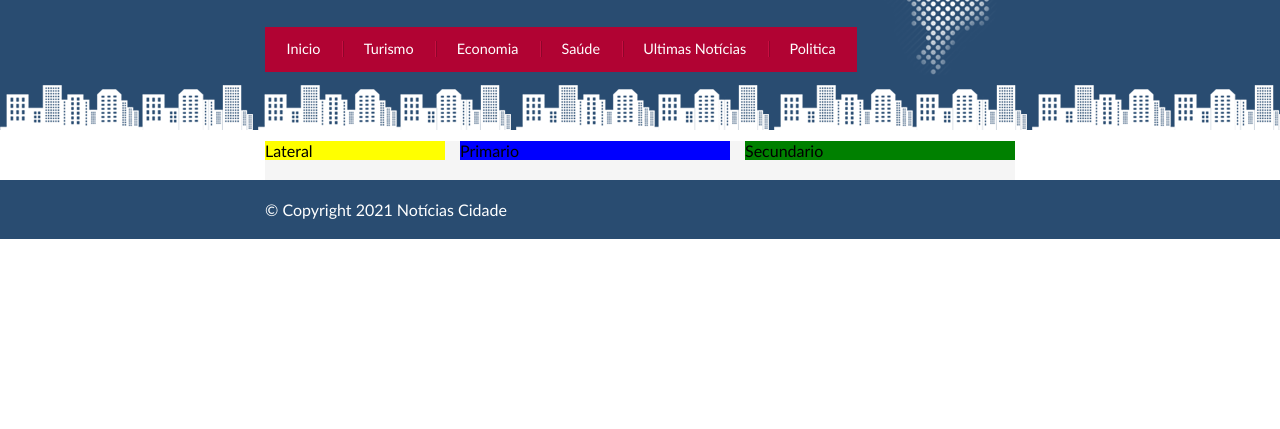
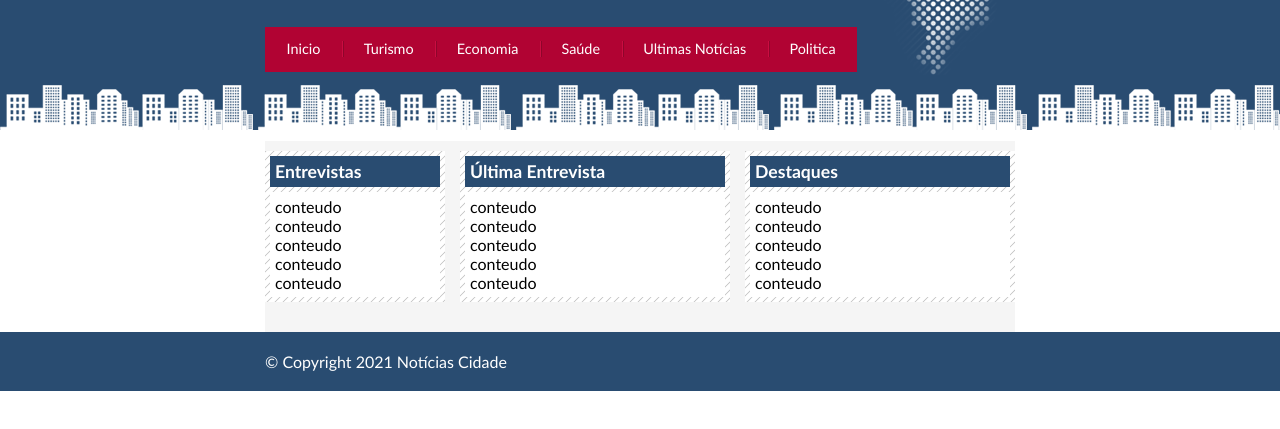
Before and after one commit to josesebastiao/Site-cidade, a plain HTML site: page index.html in a window 1280 px wide. Shown: the part 99-528 px from the top of the page. Drawn offline with Linux system fonts and the light colour scheme.

Commit message:
Criação dos destaques

```diff
--- a/css/estilo.css
+++ b/css/estilo.css
@@ -84,7 +84,7 @@ body.inicio #navegacao a#inicio body.turismo #navegacao a#turismo body.economia
     width: 180px;
     float: left;
     margin: 0 0 20px -750px;
-    background: yellow;
+
 }
 
 #tres-colunas #primario {
@@ -98,7 +98,7 @@ body.inicio #navegacao a#inicio body.turismo #navegacao a#turismo body.economia
     width: 270px;
     float: left;
     margin: 0 0 20px 195px;
-    background: blue;
+
 }
 
 #duas-colunas #primario {
@@ -114,9 +114,32 @@ body.inicio #navegacao a#inicio body.turismo #navegacao a#turismo body.economia
     width: 270px;
     float: left;
     margin: 0 0 20px 15px;
-    background: green;
 
 }
+
+/* Caixa */
+
+.caixa{
+    margin: 10px 0;
+    padding: 5px;
+    background: #f3f3f3 url(../imagens/fundo-caixa.png);
+}
+
+.caixa-conteudo{
+        background: #fff;
+        padding: 5px;
+        margin-top: 5px;
+}
+
+h2{
+    font-size: 1.1em;
+    background: #294c71;
+    color:#fff;
+    padding: 5px;
+}
+
+
+
 
 /* Rodape */
 #container-rodape {
--- a/index.html
+++ b/index.html
@@ -34,12 +34,57 @@
         <!-- Inicio conteudo -->
 
         <section id="conteudo">
-            <div id="primario">Primario</div>
-            <div id="secundario">Secundario</div>
+            <div id="primario">
+
+                <div class="caixa">
+                    <h2>Última Entrevista</h2>
+                    <div class="caixa-conteudo">
+                        conteudo<br>
+                        conteudo<br>
+                        conteudo<br>
+                        conteudo<br>
+                        conteudo<br>
+                    </div>
+
+                </div>
+
+            </div>
+            <div id="secundario">
+
+                <div class="caixa">
+                    <h2>Destaques</h2>
+                    <div class="caixa-conteudo">
+                        conteudo<br>
+                        conteudo<br>
+                        conteudo<br>
+                        conteudo<br>
+                        conteudo<br>
+                    </div>
+
+                </div>
+
+
+            </div>
 
             <!-- Inicio Barra lateral -->
 
-            <nav id="lateral">Lateral</nav>
+            <nav id="lateral">
+
+                <div class="caixa">
+                    <h2>Entrevistas</h2>
+                    <div class="caixa-conteudo">
+                        conteudo<br>
+                        conteudo<br>
+                        conteudo<br>
+                        conteudo<br>
+                        conteudo<br>
+                    </div>
+
+                </div>
+
+
+
+            </nav>
 
             <!-- Fim Barra lateral -->
         </section>
```
